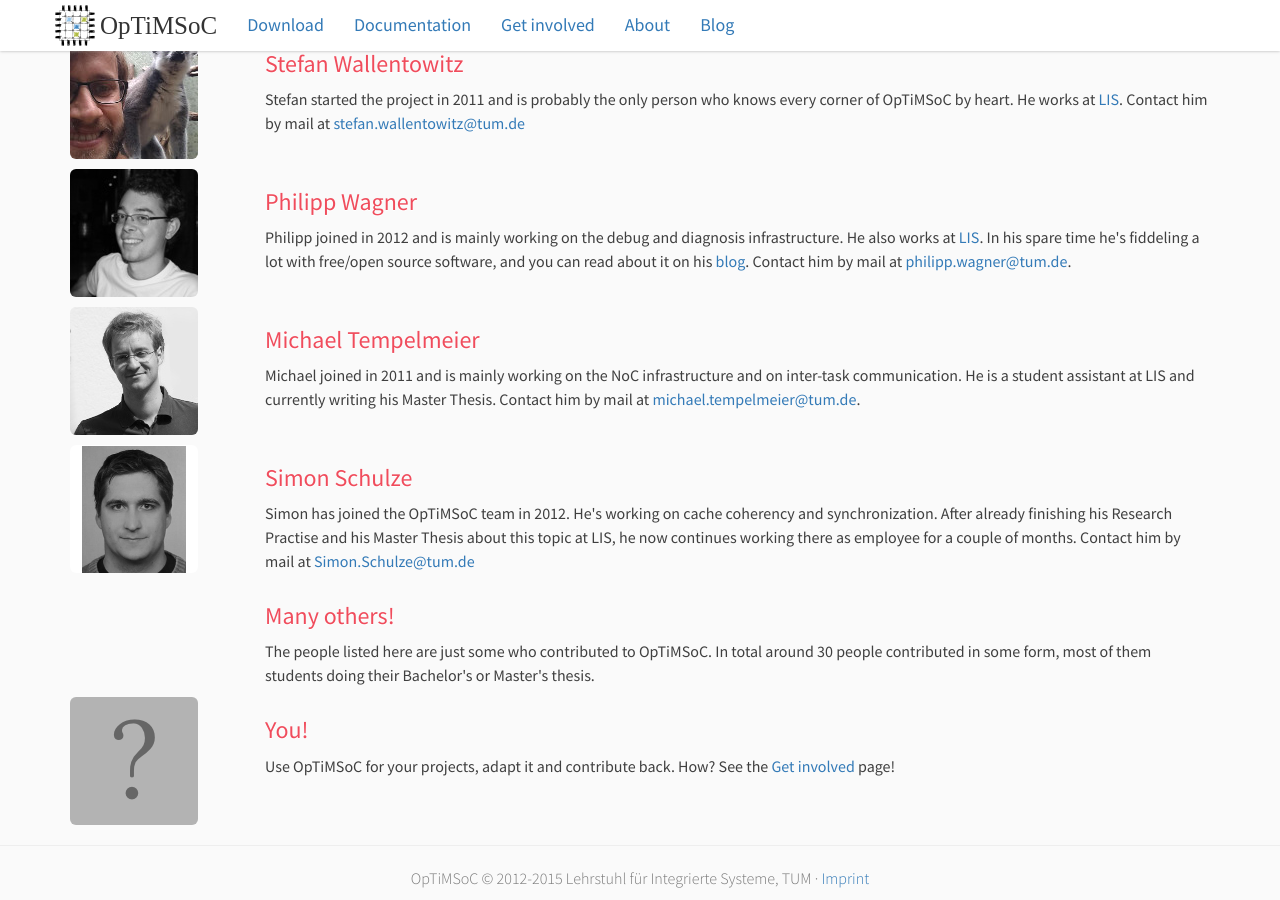
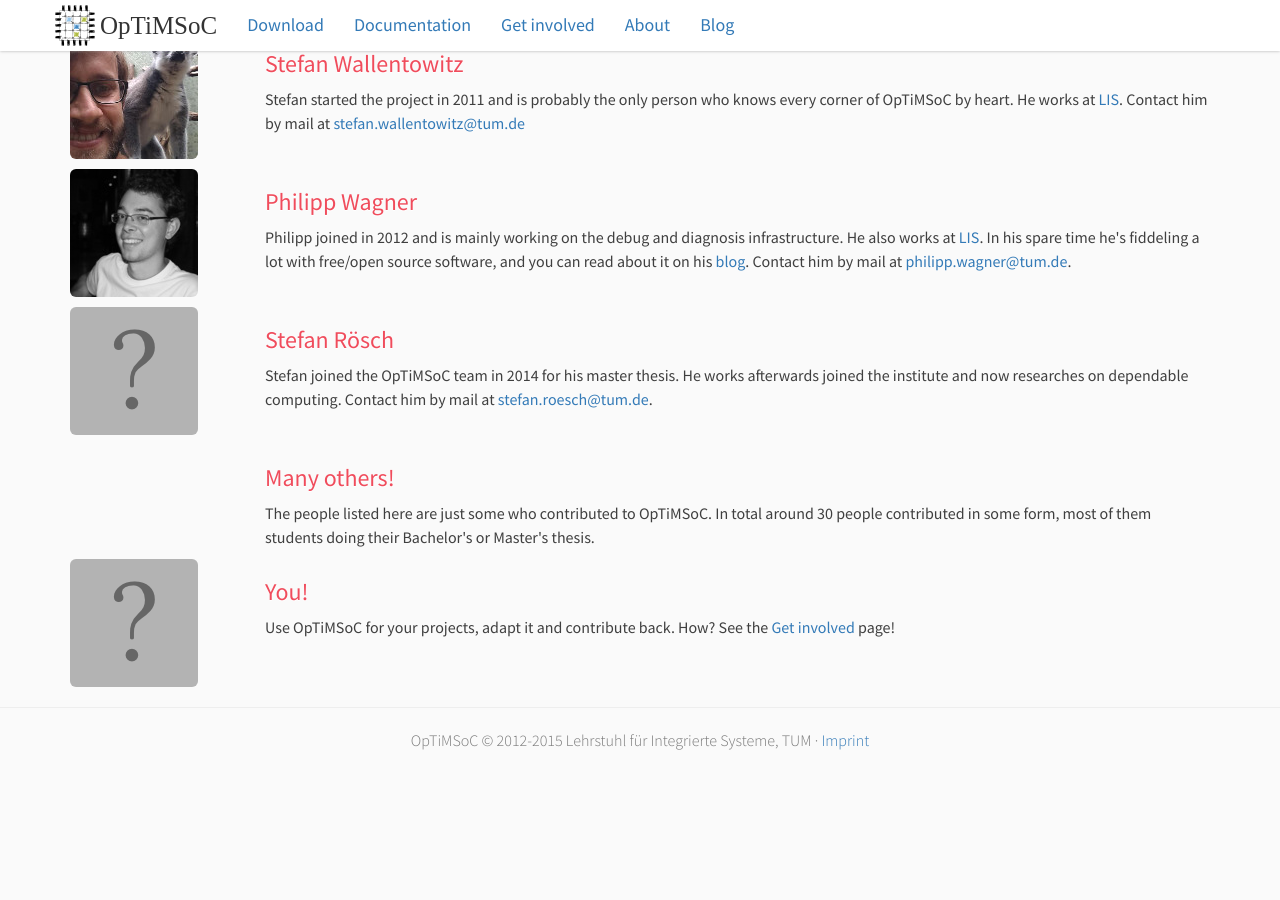
Before and after one commit to optimsoc/optimsoc-web, a Jekyll site: the page built from about.md, in a window 1280 px wide and 900 px high, scrolled down 1084 px. Built offline with Jekyll 4.4.1, drawn with Linux system fonts in a browser that asks for light colours; some web fonts are replaced; Markdown is read by kramdown in place of the engine named in the settings; comment, search, counter and statistics services are not loaded; after the commit the page ends 1846 px from its top, so only the background shows below that.

Commit message:
Update people

```diff
--- a/about.md
+++ b/about.md
@@ -62,32 +62,14 @@ OpTiMSoC is developed mainly by a research group at the [Lehrstuhl für Integrie
   </div>
 </div>
 
-<div class="row optimsoc-about-people">
-  <div class="col-md-2">
-    <img class="img-rounded" src="/img/people/michael.jpg"/>
+<div class="row optimsoc-about-people"> <div class="col-md-2"> <img
+  class="img-rounded" src="/img/people/no-image.png"/> </div> <div
+  class="col-md-10"> <h3>Stefan Rösch</h3> Stefan joined the OpTiMSoC
+  team in 2014 for his master thesis. He works afterwards joined the
+  institute and now researches on dependable computing. Contact him by
+  mail at <a
+  href="mailto:stefan.roesch@tum.de">stefan.roesch@tum.de</a>.</div>
   </div>
-  <div class="col-md-10">
-    <h3>Michael Tempelmeier</h3>
-    Michael joined in 2011 and is mainly working on the NoC infrastructure
-    and on inter-task communication. He is a student assistant at LIS and
-    currently writing his Master Thesis. Contact him by mail at
-    <a href="mailto:michael.tempelmeier@tum.de">michael.tempelmeier@tum.de</a>.
-  </div>
-</div>
-
-<div class="row optimsoc-about-people">
-  <div class="col-md-2">
-    <img class="img-rounded" src="/img/people/simon.jpg"/>
-  </div>
-  <div class="col-md-10">
-    <h3>Simon Schulze</h3>
-    Simon has joined the OpTiMSoC team in 2012. He's working on cache coherency
-    and synchronization.
-    After already finishing his Research Practise and his Master Thesis about
-    this topic at LIS, he now continues working there as employee for a couple
-    of months. Contact him by mail at <a href="mailto:Simon.Schulze@tum.de">Simon.Schulze@tum.de</a>
-  </div>
-</div>
 
 <div class="row optimsoc-about-people">
   <div class="col-md-2">
```
